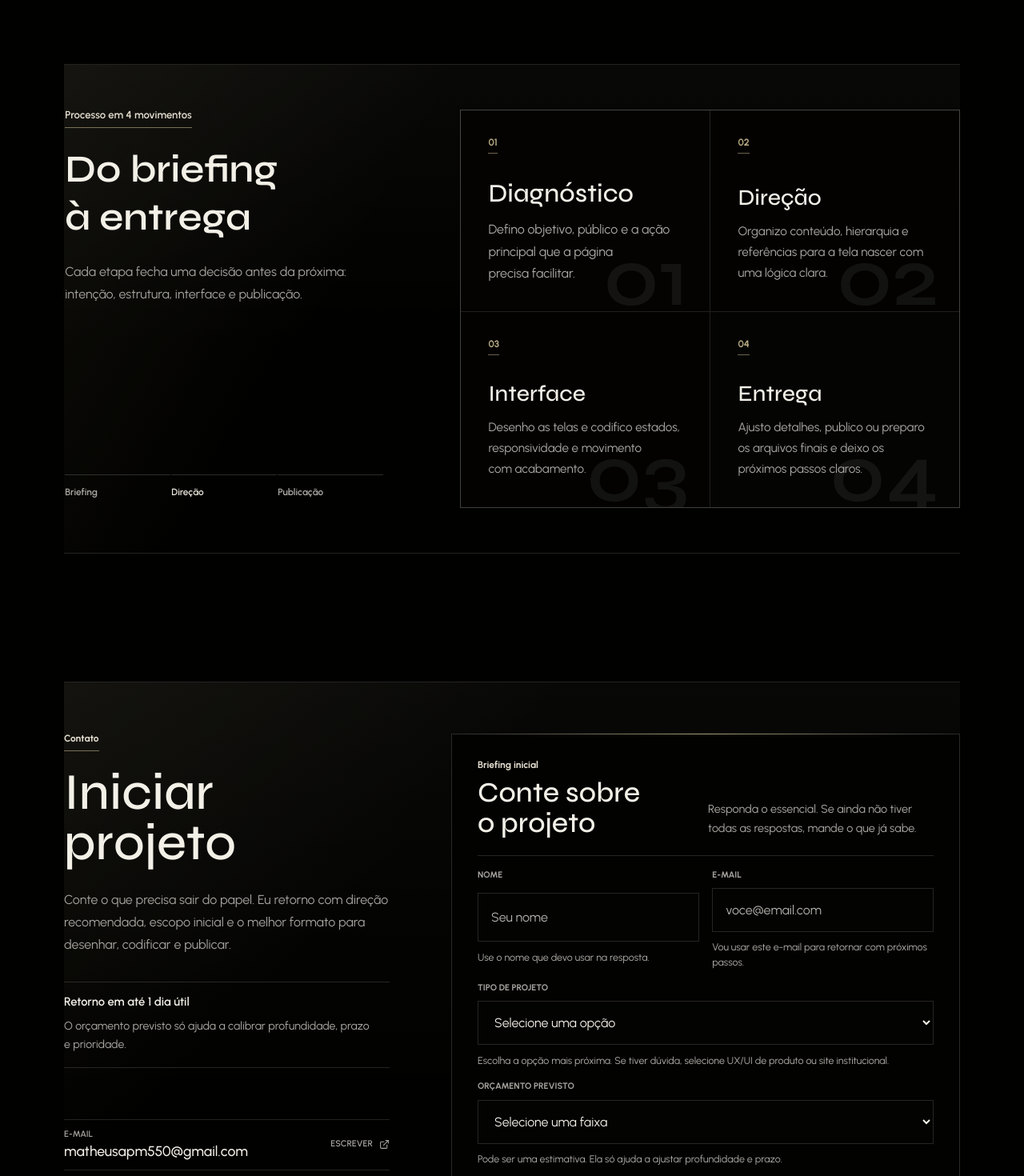
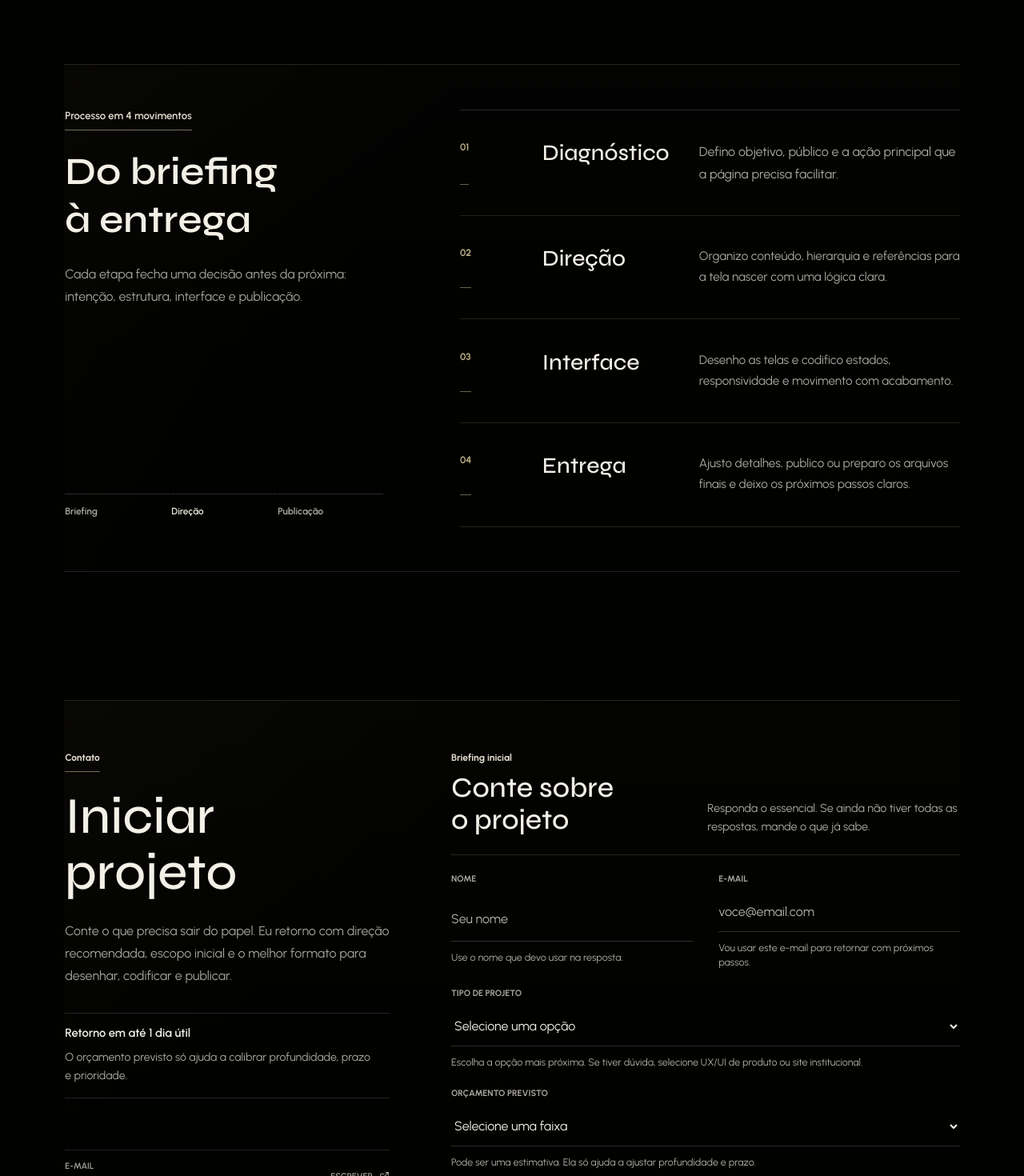
Before and after one commit to Monteiromathe550/matheus-portifolio, a React (Vite) app: page / in a window 1280 px wide. Shown: the part 2920-4390 px from the top of the page at 80% size. Built offline with nearby package versions, Linux system fonts and the light colour scheme.

Commit message:
Refine portfolio section rhythm

```diff
--- a/src/App.tsx
+++ b/src/App.tsx
@@ -608,7 +608,7 @@ function Process() {
   return (
     <section id="processo" className="process-section mx-auto max-w-[1440px] px-6 py-10 md:px-20 md:py-16" aria-labelledby="process-title">
       <div className="process-shell border-y border-border py-12 lg:py-14">
-        <div className="grid gap-12 lg:grid-cols-[0.78fr_1.22fr] lg:gap-16 xl:gap-24">
+        <div className="process-layout grid gap-12 xl:grid-cols-[0.78fr_1.22fr] xl:gap-24">
           <div className="process-intro" data-reveal="heading">
             <p className="process-kicker">Processo em 4 movimentos</p>
             <h2 id="process-title" className="max-w-[12ch] text-4xl font-medium leading-tight text-primary md:text-5xl">Do briefing à entrega</h2>
--- a/src/index.css
+++ b/src/index.css
@@ -413,7 +413,7 @@ html.motion-ready [data-reveal][data-reveal-visible="true"] {
   background:
     linear-gradient(135deg, rgb(198 186 142 / 0.09), transparent 30%),
     linear-gradient(180deg, rgb(246 244 238 / 0.04), transparent 58%);
-  opacity: 0.74;
+  opacity: 0.28;
 }
 
 .contact-shell > * {
@@ -429,6 +429,7 @@ html.motion-ready [data-reveal][data-reveal-visible="true"] {
   display: flex;
   flex-direction: column;
   max-width: 32rem;
+  padding-left: 0.08em;
 }
 
 .contact-kicker,
@@ -437,7 +438,7 @@ html.motion-ready [data-reveal][data-reveal-visible="true"] {
   color: color-mix(in oklch, var(--primary) 78%, var(--secondary));
   font-size: 0.75rem;
   font-weight: 700;
-  line-height: 1;
+  line-height: 1.25;
 }
 
 .contact-kicker {
@@ -451,7 +452,7 @@ html.motion-ready [data-reveal][data-reveal-visible="true"] {
   color: var(--primary);
   font-size: clamp(2.55rem, 5vw, 4.6rem);
   font-weight: 500;
-  line-height: 0.98;
+  line-height: 1.08;
 }
 
 .contact-lede {
@@ -519,7 +520,7 @@ html.motion-ready [data-reveal][data-reveal-visible="true"] {
   color: var(--muted-foreground);
   font-size: 0.68rem;
   font-weight: 600;
-  line-height: 1;
+  line-height: 1.2;
   text-transform: uppercase;
 }
 
@@ -540,7 +541,7 @@ html.motion-ready [data-reveal][data-reveal-visible="true"] {
   color: var(--muted-foreground);
   font-size: 0.68rem;
   font-weight: 600;
-  line-height: 1;
+  line-height: 1.2;
   text-transform: uppercase;
   transition: color 360ms ease;
 }
@@ -595,21 +596,15 @@ html.motion-ready [data-reveal][data-reveal-visible="true"] {
 .contact-form {
   position: relative;
   display: grid;
-  gap: 1.15rem;
+  gap: 1.55rem;
   align-self: start;
-  border: 1px solid color-mix(in oklch, var(--primary) 16%, transparent);
-  background: color-mix(in oklch, var(--background) 90%, var(--primary) 4%);
-  padding: clamp(1.2rem, 3vw, 2rem);
+  border: 0;
+  background: transparent;
+  padding: 0;
 }
 
 .contact-form::before {
-  content: "";
-  position: absolute;
-  inset-inline: -1px;
-  top: -1px;
-  height: 1px;
-  pointer-events: none;
-  background: linear-gradient(90deg, transparent, rgb(198 186 142 / 0.82), transparent);
+  display: none;
 }
 
 .contact-form-heading {
@@ -624,7 +619,7 @@ html.motion-ready [data-reveal][data-reveal-visible="true"] {
   color: var(--primary);
   font-size: clamp(1.55rem, 3vw, 2.2rem);
   font-weight: 500;
-  line-height: 1.08;
+  line-height: 1.16;
 }
 
 .contact-form-heading > p {
@@ -636,7 +631,7 @@ html.motion-ready [data-reveal][data-reveal-visible="true"] {
 
 .contact-field-grid {
   display: grid;
-  gap: 1rem;
+  gap: clamp(1.25rem, 3vw, 2rem);
 }
 
 .contact-field {
@@ -656,15 +651,16 @@ html.motion-ready [data-reveal][data-reveal-visible="true"] {
 
 .contact-input {
   width: 100%;
-  min-height: 3.45rem;
-  border: 1px solid color-mix(in oklch, var(--primary) 14%, transparent);
-  background: color-mix(in oklch, var(--background) 88%, var(--primary) 5%);
+  min-height: 3.15rem;
+  border: 0;
+  border-bottom: 1px solid color-mix(in oklch, var(--primary) 18%, transparent);
+  background: transparent;
   color: var(--primary);
   font: inherit;
   font-size: 1rem;
   line-height: 1.35;
   outline: none;
-  padding: 0.95rem 1rem;
+  padding: 0.72rem 0;
 }
 
 select.contact-input {
@@ -672,7 +668,7 @@ select.contact-input {
 }
 
 textarea.contact-input {
-  min-height: 9.4rem;
+  min-height: 7.6rem;
   resize: vertical;
   line-height: 1.65;
 }
@@ -683,7 +679,7 @@ textarea.contact-input {
 
 .contact-field:focus-within .contact-input {
   border-color: color-mix(in oklch, var(--primary) 52%, transparent);
-  background: color-mix(in oklch, var(--background) 84%, var(--primary) 7%);
+  background: transparent;
 }
 
 .contact-submit-row {
@@ -732,9 +728,9 @@ textarea.contact-input {
   }
 }
 
-@media (min-width: 1024px) {
+@media (min-width: 1180px) {
   .contact-layout {
-    grid-template-columns: minmax(20rem, 0.78fr) minmax(34rem, 1.22fr);
+    grid-template-columns: minmax(18rem, 0.78fr) minmax(0, 1.22fr);
     align-items: stretch;
   }
 }
@@ -894,7 +890,7 @@ html.motion-ready .about-panel[data-reveal-visible="true"]::after {
   background:
     linear-gradient(120deg, rgb(198 186 142 / 0.1), transparent 34%),
     linear-gradient(180deg, rgb(246 244 238 / 0.045), transparent 58%);
-  opacity: 0.72;
+  opacity: 0.22;
 }
 
 .process-shell > * {
@@ -915,7 +911,7 @@ html.motion-ready .about-panel[data-reveal-visible="true"]::after {
   color: color-mix(in oklch, var(--primary) 78%, var(--secondary));
   font-size: 0.82rem;
   font-weight: 600;
-  line-height: 1;
+  line-height: 1.25;
 }
 
 .process-route {
@@ -943,43 +939,35 @@ html.motion-ready .about-panel[data-reveal-visible="true"]::after {
 .process-list {
   position: relative;
   display: grid;
-  gap: 1px;
+  gap: 0;
   margin: 0;
   padding: 0;
-  border: 1px solid color-mix(in oklch, var(--primary) 16%, transparent);
-  background: color-mix(in oklch, var(--primary) 13%, transparent);
+  border-block: 1px solid color-mix(in oklch, var(--primary) 16%, transparent);
+  background: transparent;
   list-style: none;
 }
 
 .process-step {
   position: relative;
-  isolation: isolate;
   display: grid;
-  min-height: 168px;
-  align-content: space-between;
-  gap: clamp(1.5rem, 2.6vw, 2.4rem);
-  overflow: hidden;
-  padding: clamp(1.35rem, 3vw, 2.15rem);
-  background: color-mix(in oklch, var(--background) 91%, var(--primary) 3%);
+  min-height: auto;
+  align-content: start;
+  gap: clamp(1rem, 2.4vw, 2rem);
+  overflow: visible;
+  border-bottom: 1px solid color-mix(in oklch, var(--primary) 13%, transparent);
+  background: transparent;
+  padding-block: clamp(1.55rem, 3.3vw, 2.4rem);
   transition:
     background-color 380ms ease,
     transform 540ms cubic-bezier(0.16, 1, 0.3, 1);
 }
 
+.process-step:last-child {
+  border-bottom: 0;
+}
+
 .process-step::after {
-  content: attr(data-step);
-  position: absolute;
-  right: clamp(0.85rem, 2vw, 1.6rem);
-  bottom: 0.08rem;
-  z-index: -1;
-  color: color-mix(in oklch, var(--primary) 7%, transparent);
-  font-family: var(--font-display-face);
-  font-size: clamp(3.8rem, 8vw, 7rem);
-  font-weight: 600;
-  line-height: 0.78;
-  transition:
-    color 380ms ease,
-    transform 620ms cubic-bezier(0.16, 1, 0.3, 1);
+  display: none;
 }
 
 .process-number {
@@ -989,7 +977,9 @@ html.motion-ready .about-panel[data-reveal-visible="true"]::after {
   color: var(--secondary);
   font-size: 0.76rem;
   font-weight: 700;
-  line-height: 1;
+  position: relative;
+  z-index: 1;
+  line-height: 1.25;
   transition:
     color 340ms ease,
     border-color 340ms ease,
@@ -997,6 +987,10 @@ html.motion-ready .about-panel[data-reveal-visible="true"]::after {
 }
 
 .process-step-copy {
+  position: relative;
+  z-index: 1;
+  display: grid;
+  gap: 0.8rem;
   max-width: 34rem;
 }
 
@@ -1016,13 +1010,12 @@ html.motion-ready .about-panel[data-reveal-visible="true"]::after {
 }
 
 .process-step:hover {
-  background: color-mix(in oklch, var(--background) 86%, var(--secondary) 7%);
-  transform: translate3d(0, -2px, 0);
+  background: transparent;
+  transform: translate3d(4px, 0, 0);
 }
 
 .process-step:hover::after {
-  color: color-mix(in oklch, var(--secondary) 16%, transparent);
-  transform: translate3d(0, -0.04em, 0);
+  display: none;
 }
 
 .process-step:hover .process-number {
@@ -1031,30 +1024,18 @@ html.motion-ready .about-panel[data-reveal-visible="true"]::after {
 }
 
 @media (min-width: 1024px) {
-  .process-list {
-    grid-template-columns: repeat(2, minmax(0, 1fr));
-    grid-template-rows: repeat(2, minmax(13.5rem, auto));
-  }
-
-  .process-step:first-child {
-    background: color-mix(in oklch, var(--background) 88%, var(--secondary) 6%);
-  }
-
-  .process-step:first-child h3 {
-    font-size: clamp(1.55rem, 2.5vw, 2rem);
-    line-height: 1.08;
+  .process-step {
+    grid-template-columns: 4.5rem minmax(0, 1fr);
+  }
+
+  .process-step-copy {
+    grid-template-columns: minmax(10rem, 0.72fr) minmax(0, 1.28fr);
+    align-items: start;
+    max-width: none;
   }
 
   .process-step:first-child p {
     font-size: 1rem;
-  }
-
-  .process-step:first-child::after {
-    font-size: clamp(4.8rem, 8vw, 7.2rem);
-  }
-
-  .process-step:nth-child(4) {
-    background: color-mix(in oklch, var(--background) 90%, var(--primary) 5%);
   }
 }
 
@@ -1720,7 +1701,7 @@ html.motion-ready .about-panel[data-reveal-visible="true"]::after {
   }
 
   .process-shell {
-    padding-block: 3rem;
+    padding-block: 2.5rem;
   }
 
   .process-shell::before {
@@ -1740,9 +1721,9 @@ html.motion-ready .about-panel[data-reveal-visible="true"]::after {
   }
 
   .process-step {
-    min-height: 164px;
-    gap: 1.35rem;
-    padding: 1.2rem;
+    min-height: auto;
+    gap: 1rem;
+    padding: 1.45rem 0;
   }
 
   .process-step:hover {
@@ -1795,35 +1776,36 @@ html.motion-ready .about-panel[data-reveal-visible="true"]::after {
   }
 
   .contact-channels {
-    gap: 0.75rem;
-    border-block: 0;
+    gap: 0;
+    border-block: 1px solid var(--border);
   }
 
   .contact-channel {
-    min-height: 70px;
-    border: 1px solid var(--border);
-    background: color-mix(in oklch, var(--card) 78%, var(--primary) 4%);
-    padding: 1rem;
+    min-height: 64px;
+    border: 0;
+    border-bottom: 1px solid var(--border);
+    background: transparent;
+    padding: 0.95rem 0;
   }
 
   .contact-channel:hover {
-    border-color: color-mix(in oklch, var(--primary) 30%, transparent);
+    border-color: color-mix(in oklch, var(--primary) 24%, transparent);
   }
 
   .contact-social-link {
     width: 100%;
     min-height: 44px;
     justify-content: space-between;
-    margin-top: 0.75rem;
-    border: 1px solid var(--border);
-    padding: 0 1rem;
-    background: color-mix(in oklch, var(--card) 72%, var(--primary) 3%);
+    margin-top: 0;
+    border-bottom: 1px solid var(--border);
+    padding: 0.95rem 0;
+    background: transparent;
   }
 
   .contact-form {
     gap: 1rem;
     border-top: 0;
-    padding: 1rem;
+    padding: 0;
   }
 
   .contact-form-heading {
@@ -1833,6 +1815,7 @@ html.motion-ready .about-panel[data-reveal-visible="true"]::after {
 
   .contact-form-heading h3 {
     font-size: clamp(1.45rem, 8vw, 1.95rem);
+    max-width: 12ch;
   }
 
   .contact-field-grid {
@@ -1848,11 +1831,11 @@ html.motion-ready .about-panel[data-reveal-visible="true"]::after {
 
   .contact-form input,
   .contact-form select {
-    min-height: 52px;
+    min-height: 50px;
   }
 
   .contact-form textarea {
-    min-height: 148px;
+    min-height: 136px;
   }
 
   .contact-submit-row {
```
